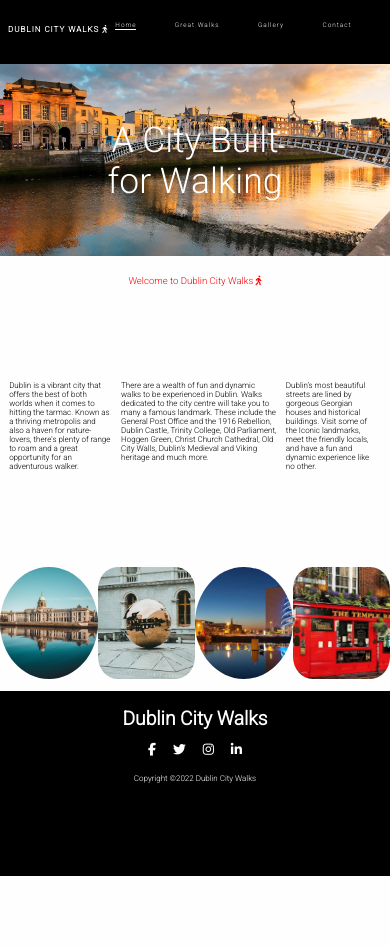
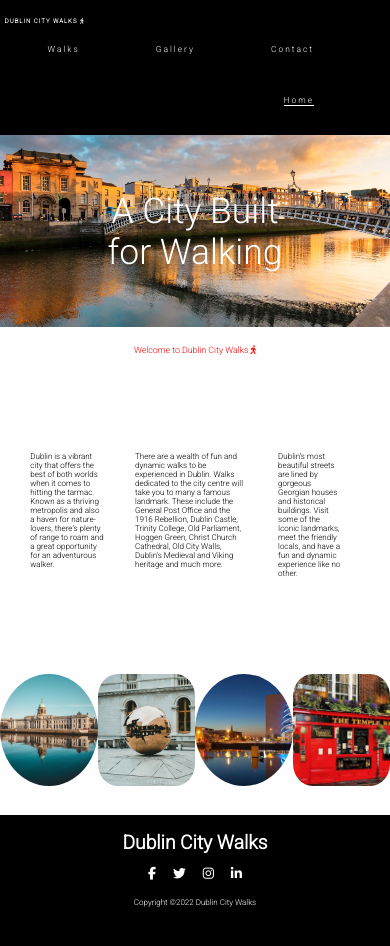
Before and after one commit to Th3ThirdMan/dublin-city-walks, a plain HTML site: page index.html in a window 390 px wide. Before the commit the page ends 876 px from the top, so only its background shows below. Drawn offline with Linux system fonts and the light colour scheme.

Commit message:
Add Mobile Fix

```diff
--- a/assets/css/style.css
+++ b/assets/css/style.css
@@ -587,7 +587,7 @@ body {
 /* Headings and Logo */
 
 header {
-    height: 4em;
+    height: 16vh;
     background-color: black;
     width: 100%;
 }
@@ -600,25 +600,24 @@ h1 {
 }
 
 #logo {
-    float: left;
-    font-size: 50%;
-    margin-top: 3vh;
+    font-size: 30%;
+    margin-top: 2vh;
     margin-left: 1em;
 }
 
 /* Navigation links */
 
 #menu {
-    font-size: 40%;
-    letter-spacing: 1px;
-    line-height: 8em;
+    float: right;
+    font-size: 1vh;
+    letter-spacing: 2px;
+    line-height: 6vh;
     width: 100%;
+    display: inline;
 }
 
 #menu li {
-    float: right;
-    margin-right: 6em;
-    display: inline;
+    padding-right: 3em;
 }
 
 #menu a {
@@ -687,16 +686,16 @@ h1 {
     color: red;
     padding-top: 2em;
     height: 1em;
-    font-size: 60%;
+    font-size: 55%;
 }
 
 .parent {
-    height: 22vh;
+    height: 15vh;
     display: flex;
     flex-direction: row;
-    justify-content: space-around;
-    padding-right: 1em;
-    padding-top: 2em;
+    justify-content: space-evenly;
+    padding-right: 3em;
+    padding-bottom: 6em;
 }
 
 .parent p {
@@ -706,20 +705,20 @@ h1 {
 
 .child1 {
     display: flex;
-    width: 20%;
-    height: 20%;
+    width: 100%;
+    height: 40vh;
 }
 
 .child2 {
     display: flex;
-    width: 20%;
-    height: 20%;
+    width: 100%;
+    height: 40vh;
 }
 
 .child3 {
     display: flex;
-    width: 20%;
-    height: 20%;
+    width: 100%;
+    height: 40vh;
 }
 
 .dublin-image {
@@ -727,7 +726,7 @@ h1 {
     display: flex;
     flex-direction: row;
     justify-content: space-evenly;
-    padding-bottom: 2em;
+    padding-bottom: 3em;
 }
 
 
--- a/index.html
+++ b/index.html
@@ -28,7 +28,7 @@
                 </li>
 
                 <li>
-                    <a href="walks.html">Great Walks</a>
+                    <a href="walks.html">Walks</a>
                 </li>
 
                 <li>
```
